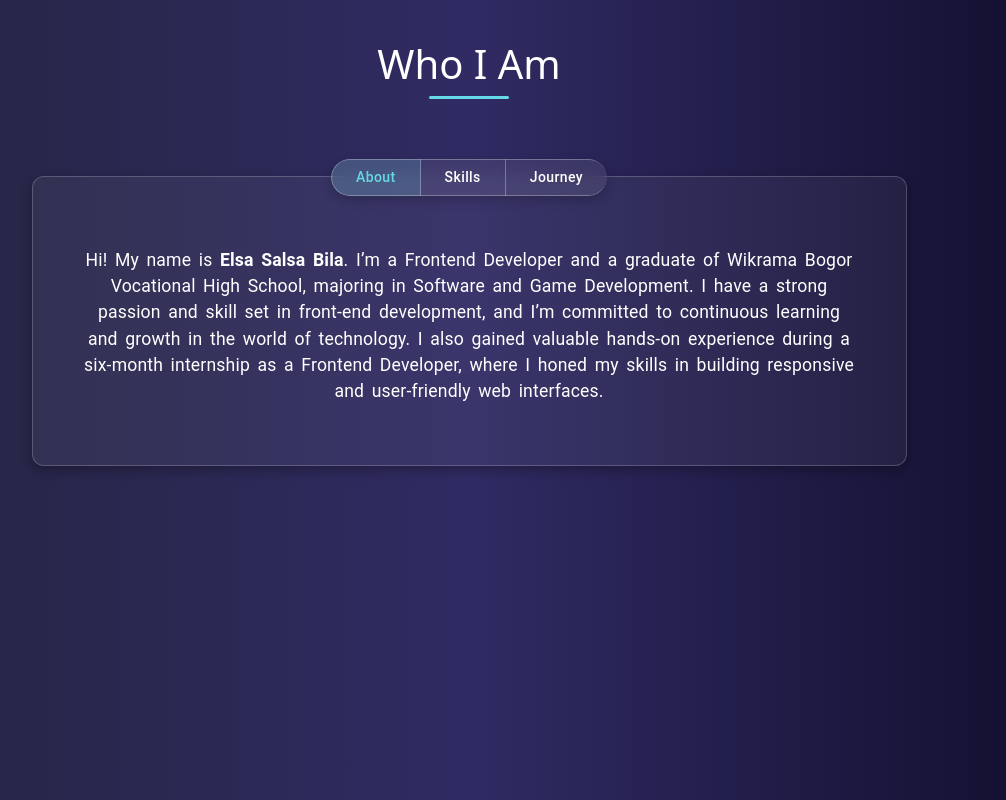
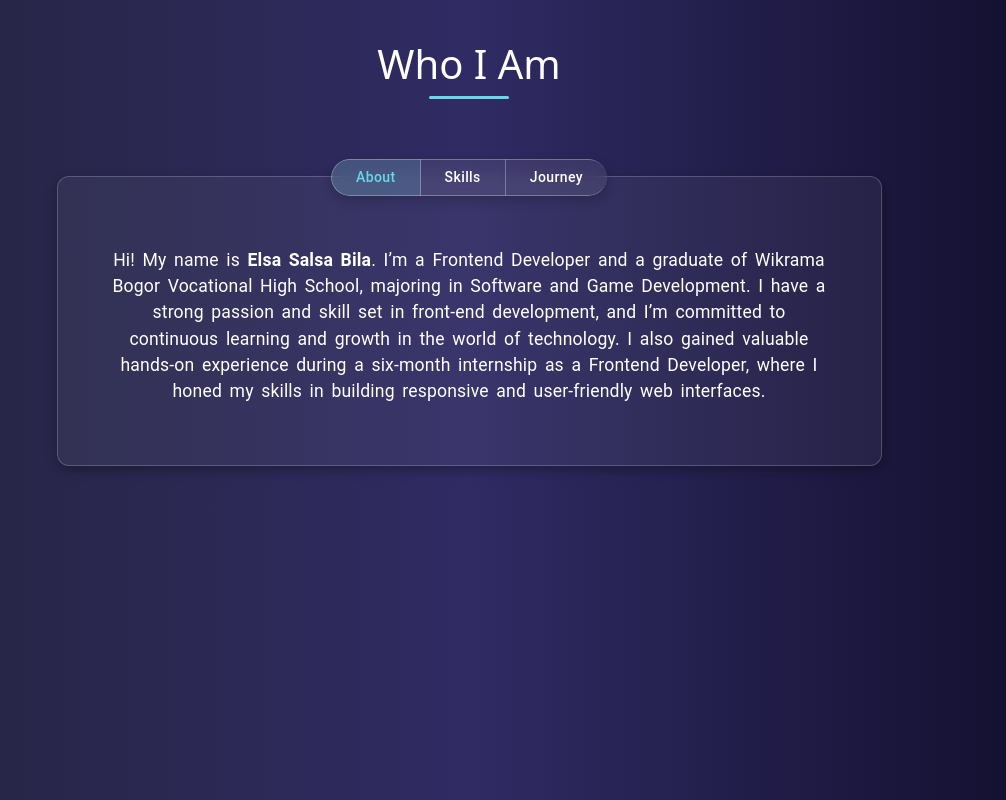
Before and after one commit to elsasalsa/portfolio, a React (Vite) app: page /about in a window 1280 px wide. Shown: the whole page, without its empty margins (171-1177 px from the left). Built offline with nearby package versions, Linux system fonts and the light colour scheme.

Commit message:
change layout card

```diff
--- a/src/About.jsx
+++ b/src/About.jsx
@@ -147,8 +147,8 @@ const About = () => {
                                 <Box
                                     key={index}
                                     sx={{
-                                        width: 72,
-                                        height: 72,
+                                        width: 48,
+                                        height: 48,
                                         borderRadius: '12px',
                                         display: 'flex',
                                         justifyContent: 'center',
@@ -178,7 +178,7 @@ const cardStyle = {
     border: '1px solid rgba(255, 255, 255, 0.2)',
     color: 'white',
     padding: '70px 50px 40px 50px',
-    maxWidth: '875px',
+    maxWidth: '825px',
     margin: '0 auto',
     borderRadius: '12px',
     boxShadow: '0 4px 12px rgba(0, 0, 0, 0.3)',
```
